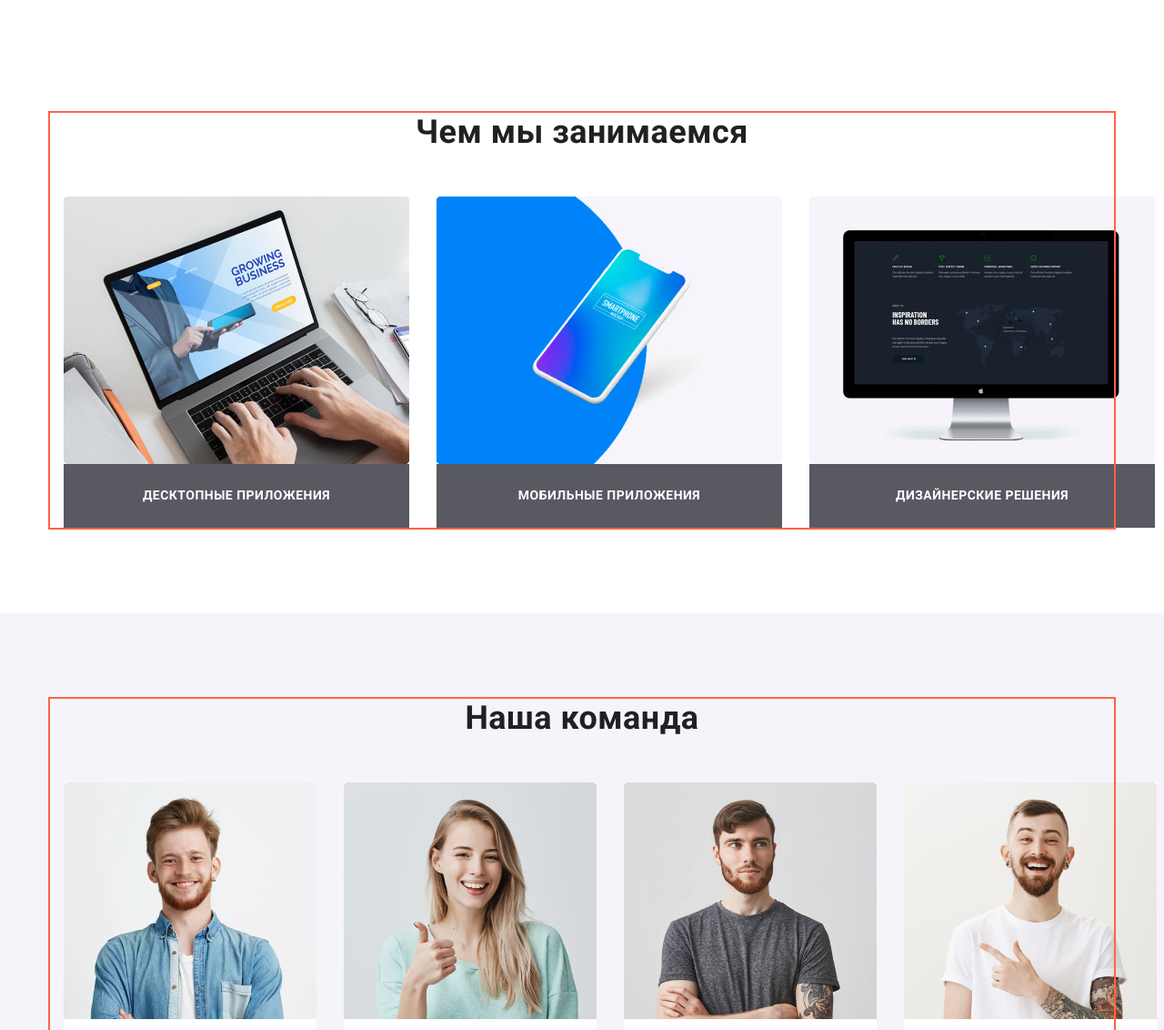
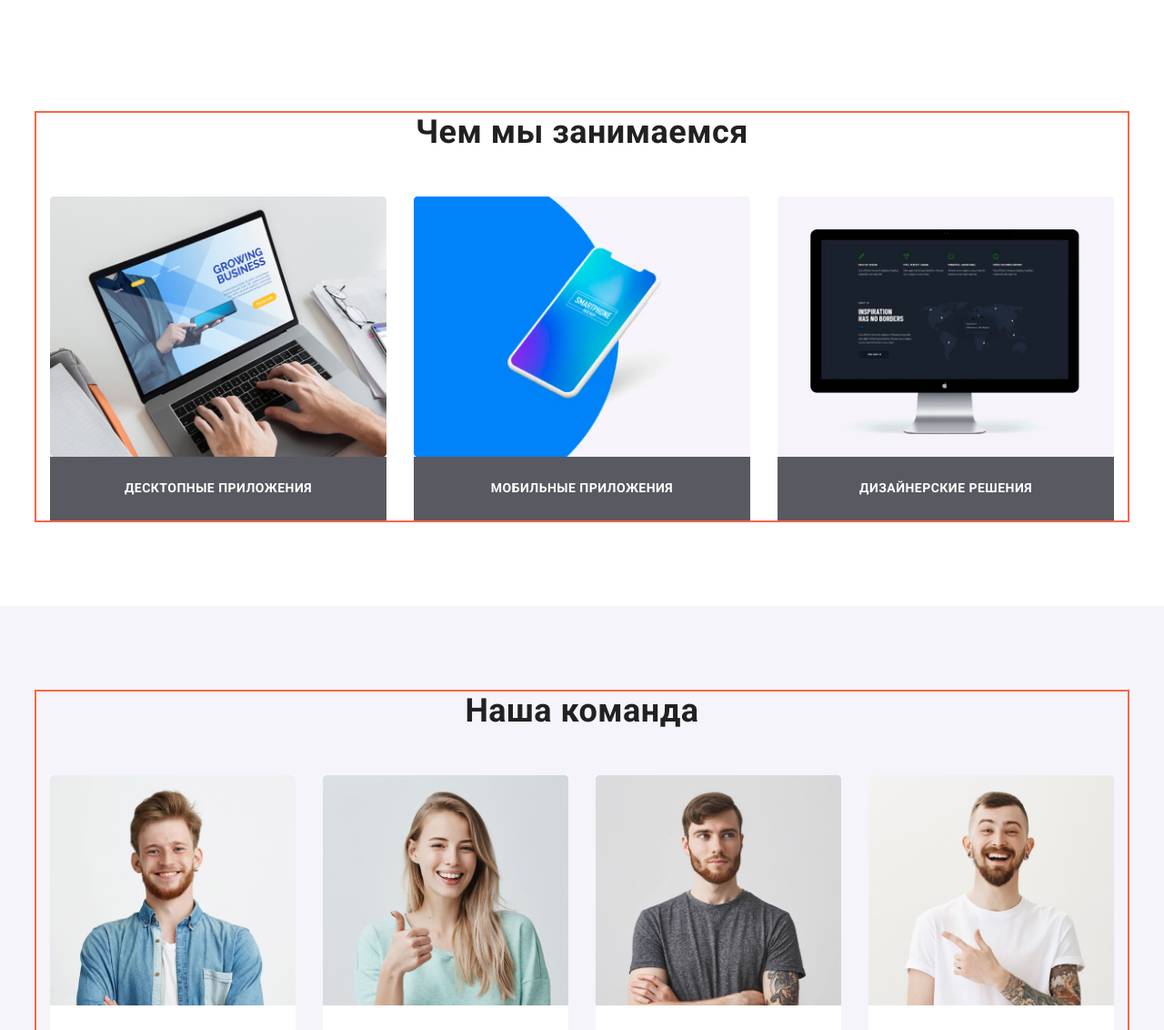
Before and after one commit to krasmong/goit-markup-hw-03, a plain HTML site: page index.html in a window 1280 px wide. Shown: the part 690-1822 px from the top of the page at 91% size. Drawn offline with Linux system fonts and the light colour scheme.

Commit message:
изменяет расмеры секций и рисунков

```diff
--- a/css/common.css
+++ b/css/common.css
@@ -68,7 +68,7 @@ a {
 }
 
 .container {
-  width: 1170px;
+  width: 1200px;
   padding-left: 15px;
   padding-right: 15px;
   margin-left: auto;
--- a/css/main.css
+++ b/css/main.css
@@ -101,7 +101,7 @@
 }
 
 .works .item {
-  width: 380px;
+  width: 370px;
 }
 
 .works .item + .item {
@@ -182,7 +182,3 @@
   display: flex;
   justify-content: space-evenly;
 }
-
-.section.clients {
-  padding: 94px;
-}
--- a/index.html
+++ b/index.html
@@ -106,7 +106,7 @@
               <img
                 src="./images/desktopapp.jpg"
                 alt="изображение ноутбука"
-                width="380"
+                width="370"
               />
               <h3 class="title">Десктопные приложения</h3>
             </li>
@@ -114,7 +114,7 @@
               <img
                 src="./images/mobileapp.jpg"
                 alt="изображение мобильного телефона"
-                width="380"
+                width="370"
               />
               <h3 class="title">Мобильные приложения</h3>
             </li>
@@ -122,7 +122,7 @@
               <img
                 src="./images/designsolutions.jpg"
                 alt="изображение монитора с дизайнерскими решениями"
-                width="380"
+                width="370"
               />
               <h3 class="title">Дизайнерские решения</h3>
             </li>
@@ -140,7 +140,7 @@
               <img
                 src="./images/teammate-1.jpg"
                 alt="фото члена команды"
-                width="278"
+                width="270"
               />
               <h3 class="title">John Smith</h3>
               <p class="position">Product Designer</p>
@@ -185,7 +185,7 @@
               <img
                 src="./images/teammate-2.jpg"
                 alt="фото члена команды"
-                width="278"
+                width="270"
               />
               <h3 class="title">Marta Stewart</h3>
               <p class="position">Frontend Developer</p>
@@ -230,7 +230,7 @@
               <img
                 src="./images/teammate-3.jpg"
                 alt="фото члена команды"
-                width="278"
+                width="270"
               />
               <h3 class="title">Robert Jakis</h3>
               <p class="position">Marketing</p>
@@ -275,7 +275,7 @@
               <img
                 src="./images/teammate-4.jpg"
                 alt="фото члена команды"
-                width="278"
+                width="270"
               />
               <h3 class="title">Martin Doe</h3>
               <p class="position">UI Designer</p>
```
